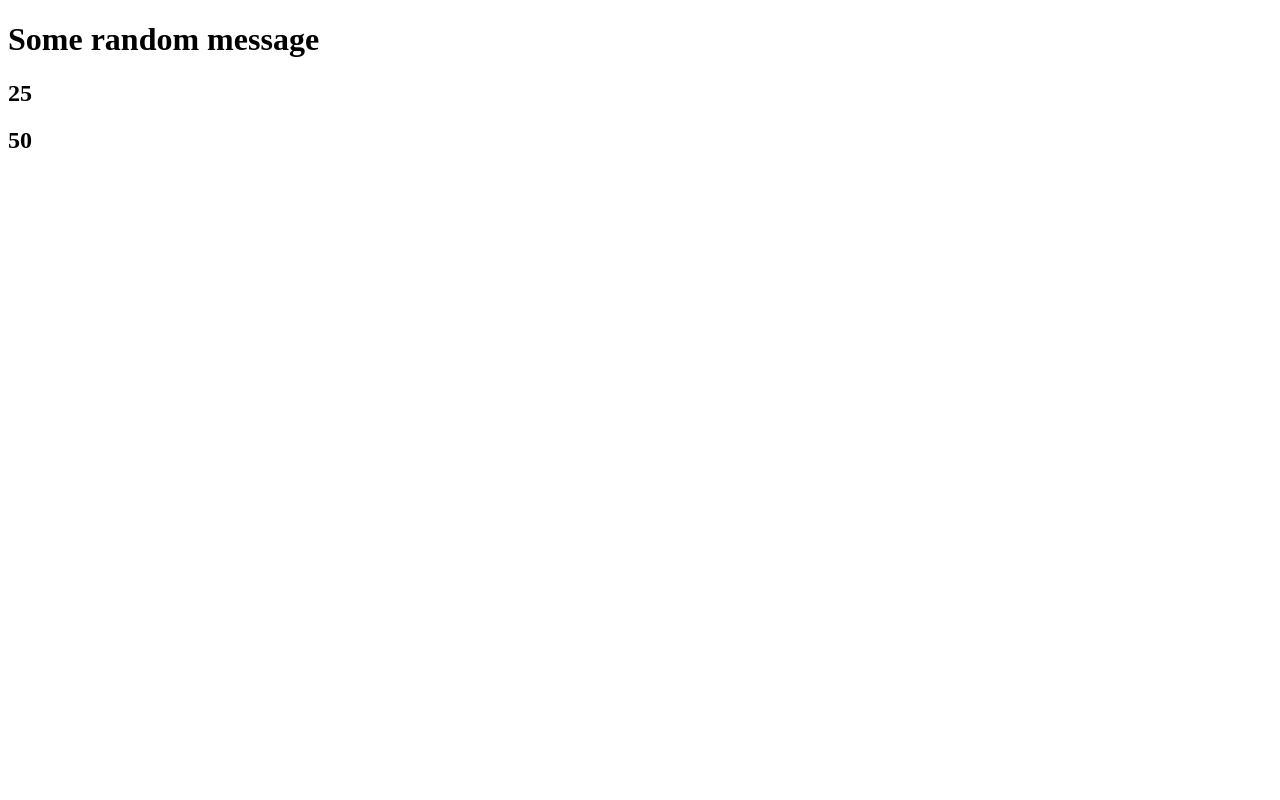
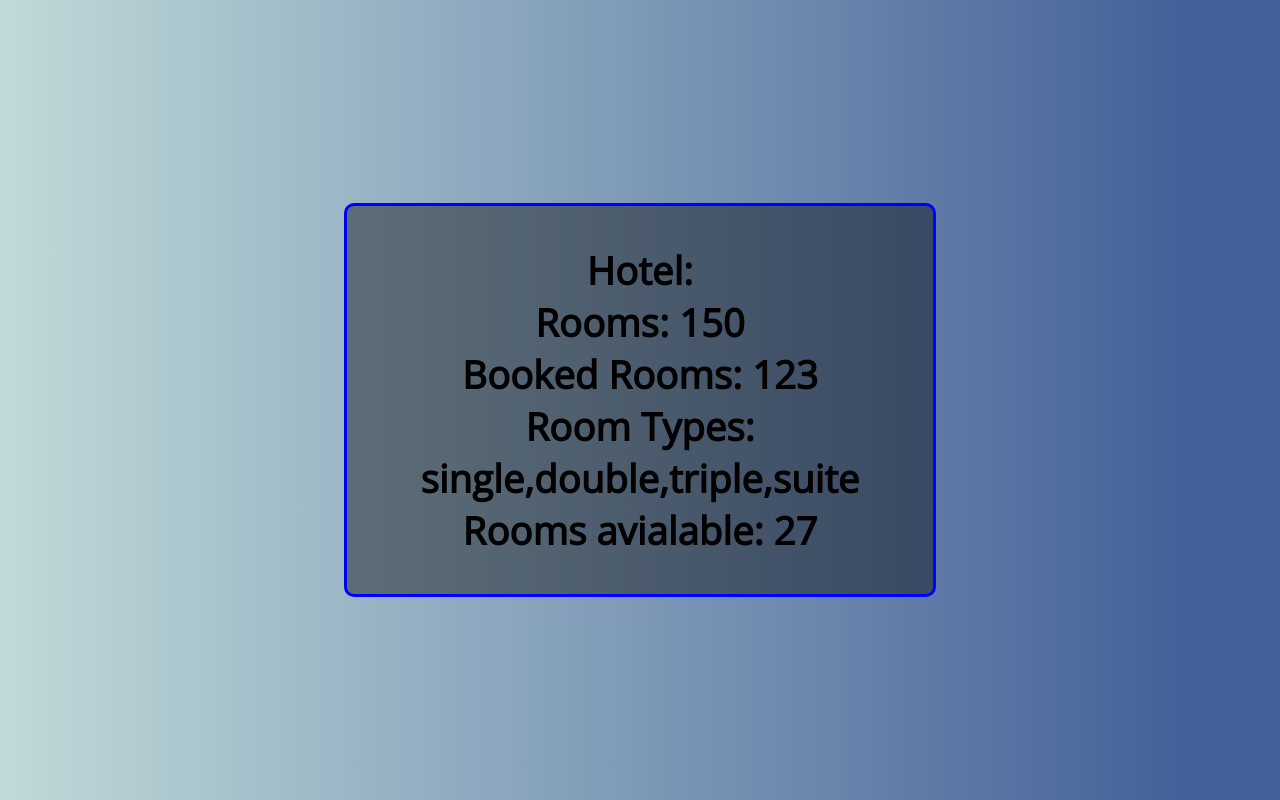
Before and after one commit to Radexman/Js-functions, a plain HTML site: page index.html in a window 1280 px wide. Drawn offline with nearby package versions, Linux system fonts and the light colour scheme.

Commit message:
Object Hotel Update

```diff
--- a/app.js
+++ b/app.js
@@ -1,10 +1,60 @@
-const wallOne = document.querySelector('#wallOne');
-const wallTwo = document.querySelector('#wallTwo');
+// ========================================================== Functions ================================================================= //
+// Functions can take arguments and parameters do make calculations
+// If we want to use function output we need to return it's value
 
-function calculateArea(width, height) {
-    area = width * height;
-    return area;
+function calculateValues(width, height, depth) {
+    let area = width * height;
+    let volume = width * height * depth;
+    let sizes = [area, volume];
+    return sizes;
 }
 
-wallOne.textContent = calculateArea(5, 5);
-wallTwo.textContent = calculateArea(10, 5);
+let areaOne = calculateValues(10, 5, 2)[0];
+let volumeOne = calculateValues(10, 5, 2)[1];
+
+// ============================================================ Objects ================================================================ //
+// Objects are groupings of variables and functions
+// In Objects Variables are called Proprieties and Functions are called Methods
+
+
+// DOM Elements
+const hotelNameEl = document.querySelector('#hotelNameEl');
+const hotelRoomsEl = document.querySelector('#hotelRoomsEl');
+const hotelBookedRoomsEl = document.querySelector('#hotelBookedRoomsEl');
+const hotelRoomTypesEl = document.querySelector('#hotelRoomTypesEl');
+const hotelAvialableRoomsEl = document.querySelector('#hotelAvialableRoomsEl');
+
+// Object Hotel
+const hotel = {
+    name: 'Apart',
+    rooms: 150,
+    booked: 123,
+    gym: true,
+    pool: false,
+    roomTypes: [
+        'single',
+        'double',
+        'triple',
+        'suite'
+    ],
+    checkAvialability: function() {
+        let avialableRooms = hotel.rooms - hotel.booked;
+        return avialableRooms;
+    }
+}
+
+hotel.name = '';
+
+// Hotel Object Proprieties
+let hotelName = hotel.name;
+let hotelRooms = hotel.rooms;
+let hotelBookedRooms = hotel.booked;
+let hotelRoomTypes = hotel.roomTypes;
+let aviability = hotel.checkAvialability();
+
+// Displaying Proprieties in DOM
+hotelNameEl.textContent+= hotelName;
+hotelRoomsEl.textContent+= hotelRooms;
+hotelBookedRoomsEl.textContent+= hotelBookedRooms;
+hotelRoomTypesEl.textContent+= hotelRoomTypes;
+hotelAvialableRoomsEl.textContent+= aviability;
--- a/index.html
+++ b/index.html
@@ -5,11 +5,18 @@
     <meta http-equiv="X-UA-Compatible" content="IE=edge">
     <script src="./app.js" async></script>
     <meta name="viewport" content="width=device-width, initial-scale=1.0">
+    <link rel="stylesheet" href="style.css">
     <title>Document</title>
 </head>
 <body>
-    <h1>Some random message</h1>
-    <h2 id="wallOne"></h2>
-    <h2 id="wallTwo"></h2>
+
+    <main>
+        <h2 id="hotelNameEl">Hotel: </h2>
+        <h2 id="hotelRoomsEl">Rooms: </h2>
+        <h2 id="hotelBookedRoomsEl">Booked Rooms: </h2>
+        <h2 id="hotelRoomTypesEl">Room Types: </h2>
+        <h2 id="hotelAvialableRoomsEl">Rooms avialable: </h2>
+    </main>
+
 </body>
 </html>
--- /dev/null
+++ b/style.css
@@ -0,0 +1,38 @@
+@import url('https://fonts.googleapis.com/css2?family=Open+Sans&display=swap');
+
+*,
+*::before,
+*::after {
+    margin: 0;
+    padding: 0;
+    box-sizing: border-box;
+}
+
+html{
+    font-size: 1.2rem;
+    scroll-behavior: smooth;
+    font-family: 'Open Sans', sans-serif;
+}
+body {
+    min-height: 100vh;
+    background: rgb(192,217,216);
+    background: linear-gradient(90deg, rgba(192,217,216,1) 0%, rgba(68,98,153,1) 92%);
+    padding: 2em 2.5em;
+    display: flex;
+    justify-content: center;
+    align-items: center;
+}
+
+main {
+    width: 50%;
+    background-color: rgba(0, 0, 0, .4);
+    display: grid;
+    text-align: center;
+    border: 3px solid #0000ff;
+    border-radius: 10px;
+    padding: 2em;
+}
+
+h2 {
+    font-size: 2rem;
+}
```
